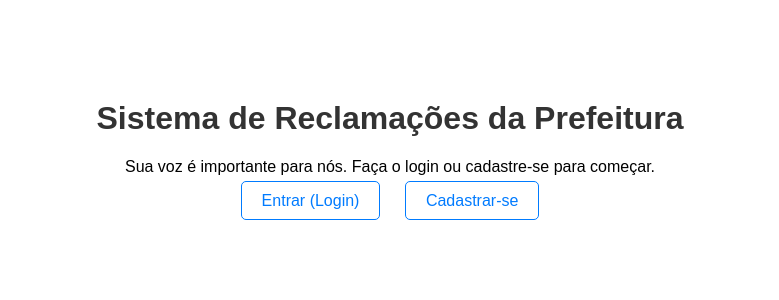
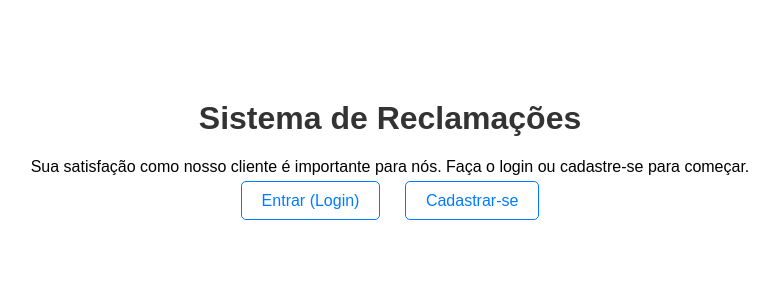
Before and after one commit to LavOjima/Exercicios-Desenvolvimento-WEB, a PHP site: page / in a window 1280 px wide. Shown: the top 300 px of the page, without its empty margins (250-1029 px from the left). Run offline with PHP 8.4, Linux system fonts and the light colour scheme.

Commit message:
Update index.php

```diff
--- a/PHP 10/index.php
+++ b/PHP 10/index.php
@@ -27,8 +27,8 @@ if (isset($_SESSION['user_id'])) {
     </style>
 </head>
 <body>
-    <h1>Sistema de Reclamações da Prefeitura</h1>
-    <p>Sua voz é importante para nós. Faça o login ou cadastre-se para começar.</p>
+    <h1>Sistema de Reclamações</h1>
+    <p>Sua satisfação como nosso cliente é importante para nós. Faça o login ou cadastre-se para começar.</p>
     <div>
         <a href="login.php">Entrar (Login)</a>
         <a href="cadastro.php">Cadastrar-se</a>
```
